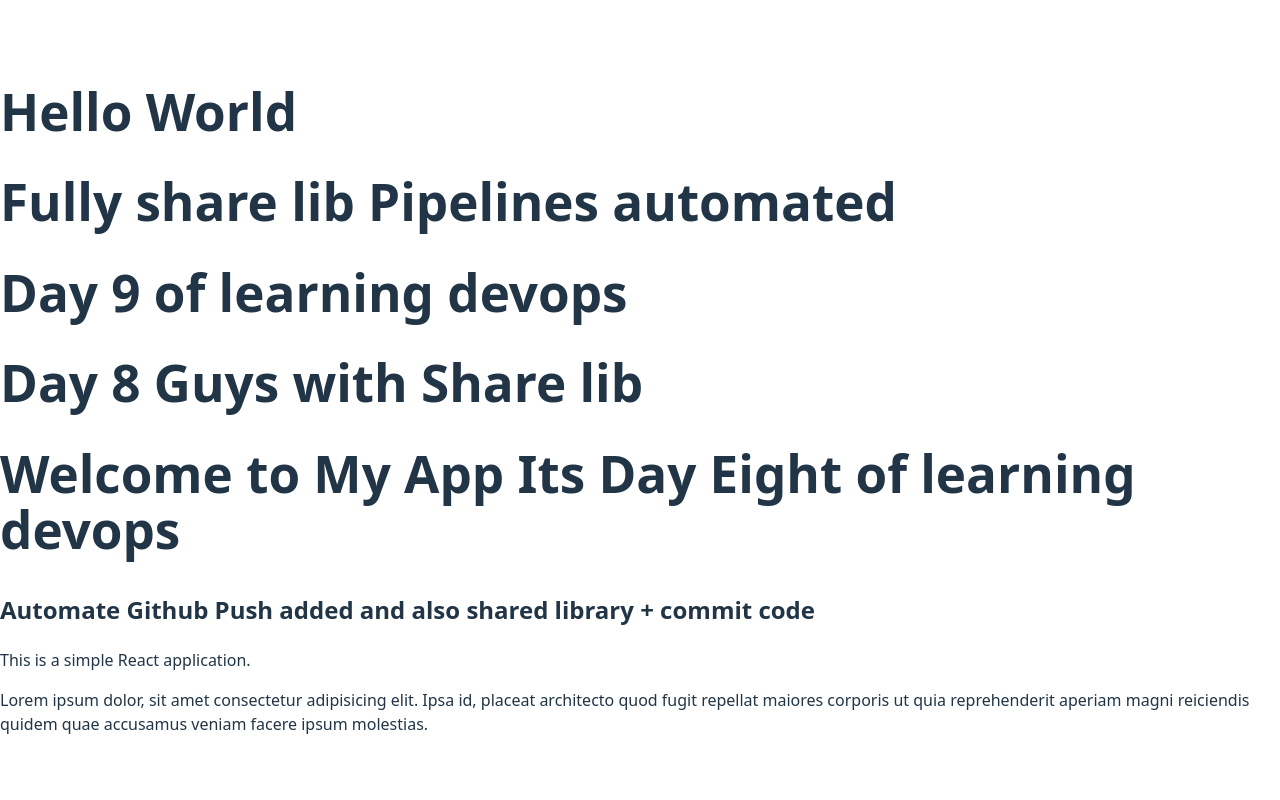
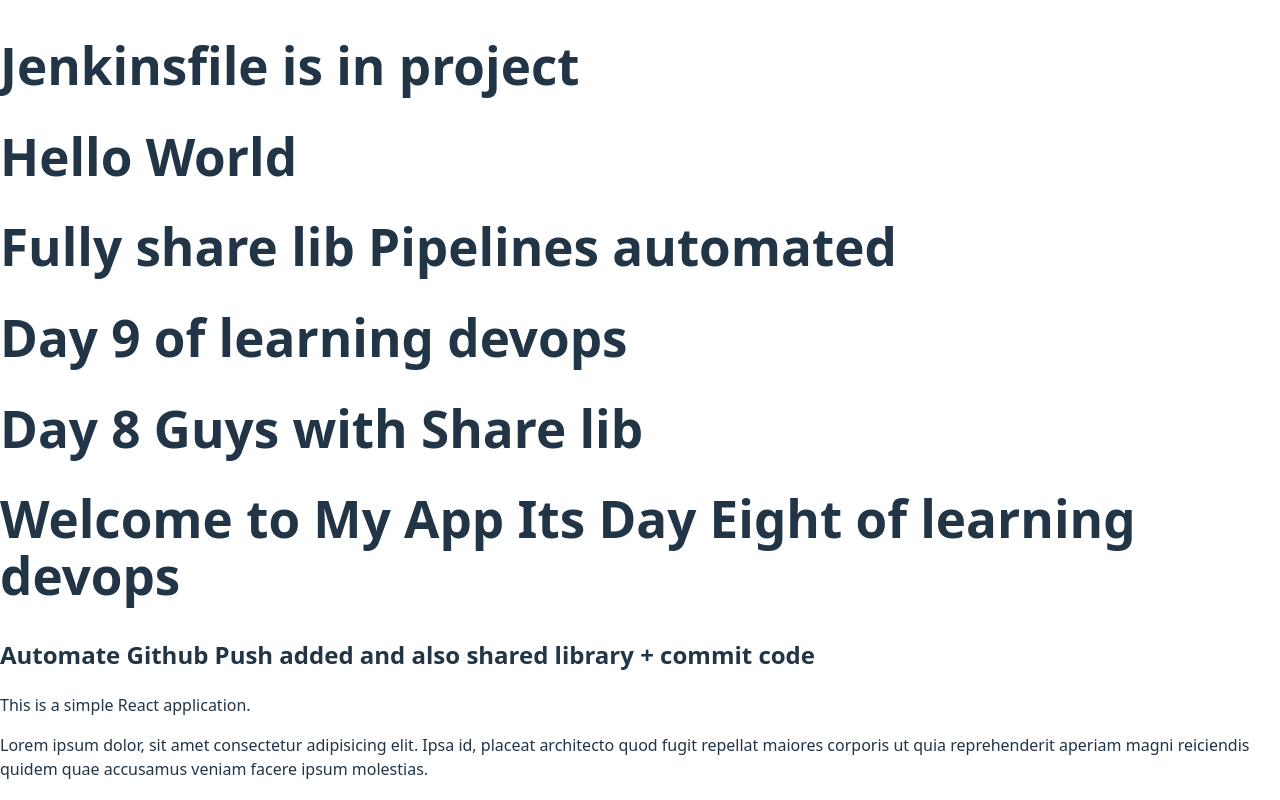
Before and after one commit to talha981/dockerPracticeFive, a React (Vite) app: page / in a window 1280 px wide. Built offline with nearby package versions, Linux system fonts and the light colour scheme.

Commit message:
updated shared lib last commit

```diff
--- a/src/App.jsx
+++ b/src/App.jsx
@@ -5,6 +5,7 @@ import React from "react";
 export default function App() {
   return (
     <div>
+      <h1>Jenkinsfile is in project</h1>
       <h1>Hello World</h1>
       <h1>Fully share lib Pipelines automated</h1>
       <h1>Day 9 of learning devops</h1>
```
